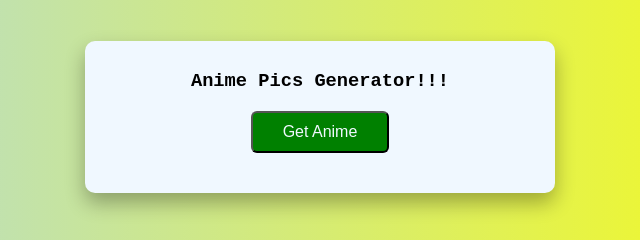
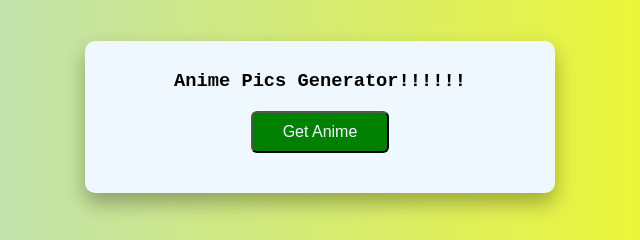
Before and after one commit to brianrobs/amine-pics-generator, a plain HTML site: page index.html in a window 1280 px wide. Shown: the part 283-523 px from the top of the page, 320-960 px from the left. Drawn offline with Linux system fonts and the light colour scheme.

Commit message:
Starting over

```diff
--- a/index.html
+++ b/index.html
@@ -9,7 +9,7 @@
   </head>
   <body>
     <div class="container">
-        <h3>Anime Pics Generator!!!</h1>
+        <h3>Anime Pics Generator!!!!!!</h1>
         <button class="btn" id="btn">Get Anime</button>
         <div class="anime-container">
             <img class="anime-img" src="https://c.files.bbci.co.uk/F382/production/_123883326_852a3a31-69d7-4849-81c7-8087bf630251.jpg">
```
